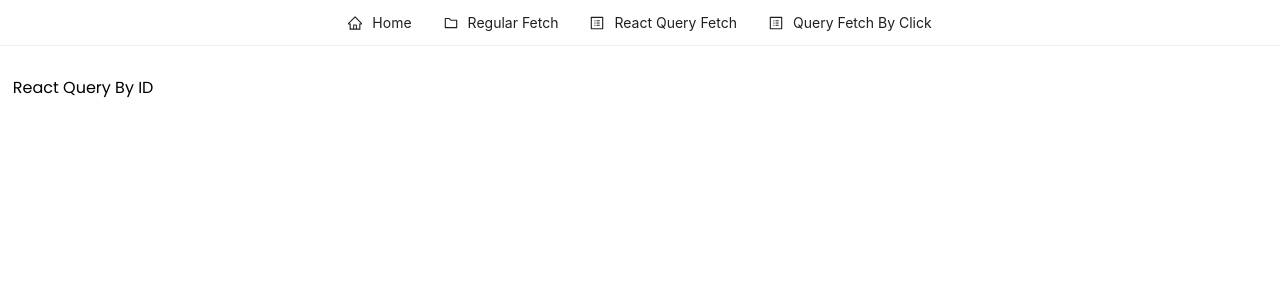
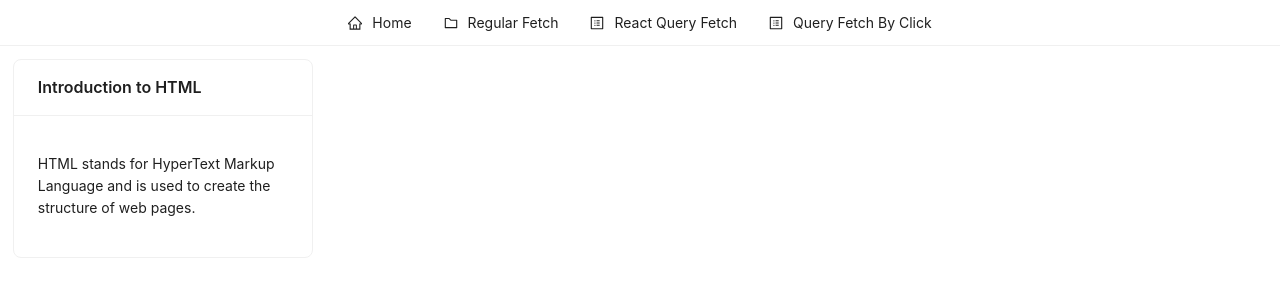
Before and after one commit to sham-sha/Tanstack-Axios-CRUD, a React (Vite) app: page /react-query/1 in a window 1280 px wide. Shown: the top 300 px of the page. Built offline with nearby package versions, Linux system fonts and the light colour scheme; data requests are answered from the project's data file; a web font is replaced by a local one.

Commit message:
commit check

```diff
--- a/src/index.css
+++ b/src/index.css
@@ -1,4 +1,6 @@
 @import url("https://fonts.googleapis.com/css2?family=Cal+Sans&family=Poppins:ital,wght@0,100;0,200;0,300;0,400;0,500;0,600;0,700;0,800;0,900;1,100;1,200;1,300;1,400;1,500;1,600;1,700;1,800;1,900&display=swap");
+
+
 
 body {
   font-family: "Poppins", sans-serif;
--- a/src/main.jsx
+++ b/src/main.jsx
@@ -4,6 +4,7 @@ import "./index.css";
 import App from "./App.jsx";
 import { QueryClient, QueryClientProvider } from "@tanstack/react-query";
 import { ReactQueryDevtools } from "@tanstack/react-query-devtools/production";
+// import "antd/dist/antd.css";
 
 const client = new QueryClient();
 
--- a/src/pages/Fetch.jsx
+++ b/src/pages/Fetch.jsx
@@ -36,7 +36,7 @@ function Fetch() {
           height: "100vh",
         }}
       >
-        <Spin tip="Loading..." size="large" />
+        <Spin tip="Loading..." size="large" fullscreen />
       </div>
     );
   }
--- a/src/pages/ReactQueryByID.jsx
+++ b/src/pages/ReactQueryByID.jsx
@@ -2,16 +2,16 @@ import { useQueries, useQuery } from "@tanstack/react-query";
 import axios from "axios";
 import React from "react";
 import { useParams } from "react-router-dom";
-import { List, Typography, Spin, Alert } from "antd";
+import { Spin, Alert } from "antd";
+import { Card, Space } from "antd";
 
 const fetchPostById = (postID) => {
   return axios.get(`http://localhost:3001/posts/${postID}`);
 };
 
 function ReactQueryByID() {
-
   const { postId } = useParams();
-  const { data, isLoading, isError } = useQuery({
+  const { data, isLoading, isError, error } = useQuery({
     queryKey: ["posts", postId],
     queryFn: () => fetchPostById(postId),
   });
@@ -26,7 +26,7 @@ function ReactQueryByID() {
           height: "100vh",
         }}
       >
-        <Spin tip="Loading..." size="large" />
+        <Spin tip="Loading..." size="large" fullscreen />
       </div>
     );
   }
@@ -43,9 +43,13 @@ function ReactQueryByID() {
     );
   }
 
+  const { title, body } = data?.data || {};
+
   return (
     <main>
-      <p>React Query By ID</p>
+      <Card title={title} style={{ width: 300 }}>
+        <p>{body}</p>
+      </Card>
     </main>
   );
 }
--- a/src/pages/ReactQueryFetch.jsx
+++ b/src/pages/ReactQueryFetch.jsx
@@ -2,6 +2,7 @@ import { useQuery } from "@tanstack/react-query";
 import axios from "axios";
 import React from "react";
 import { List, Typography, Spin, Alert } from "antd";
+
 import { Link } from "react-router-dom";
 
 function ReactQueryFetch() {
@@ -13,7 +14,7 @@ function ReactQueryFetch() {
     queryKey: ["posts"],
     queryFn: fetchPost,
     // staleTime:5000,
-    // refetchInterval: 1000,
+    refetchInterval: 1000,
   });
 
   if (isLoading) {
@@ -26,11 +27,10 @@ function ReactQueryFetch() {
           height: "100vh",
         }}
       >
-        <Spin tip="Loading..." size="large" />
+        <Spin tip="Loading..." size="large" fullscreen />
       </div>
     );
   }
-
 
   if (isError) {
     return (
@@ -52,9 +52,7 @@ function ReactQueryFetch() {
         dataSource={data?.data}
         renderItem={(item) => (
           <List.Item>
-            <Typography.Link>
               <Link to={`/react-query/${item.id}`}>{item.title}</Link>
-            </Typography.Link>
           </List.Item>
         )}
       />
--- a/src/pages/ReactQueryFetchByClick.jsx
+++ b/src/pages/ReactQueryFetchByClick.jsx
@@ -3,7 +3,7 @@ import axios from "axios";
 import React from "react";
 import { List, Typography, Spin, Alert, Button } from "antd";
 
-import "../css/Button.css"
+import "../css/Button.css";
 
 function ReactQueryFetchByClick() {
   const fetchPost = () => {
@@ -13,7 +13,7 @@ function ReactQueryFetchByClick() {
   const { data, isLoading, error, isError, isFetching, refetch } = useQuery({
     queryKey: ["posts-1"],
     queryFn: fetchPost,
-    staleTime:1000,
+    staleTime: 1000,
     // refetchInterval: 1000,
     enabled: false,
   });
@@ -28,7 +28,7 @@ function ReactQueryFetchByClick() {
           height: "100vh",
         }}
       >
-        <Spin tip="Loading..." size="large" />
+        <Spin tip="Loading..." size="large" fullscreen />
       </div>
     );
   }
```
